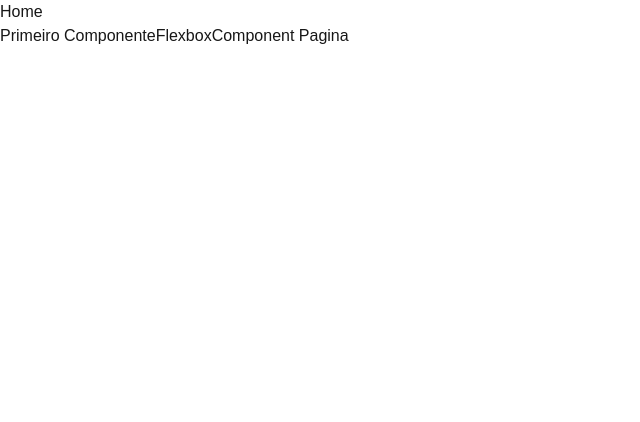
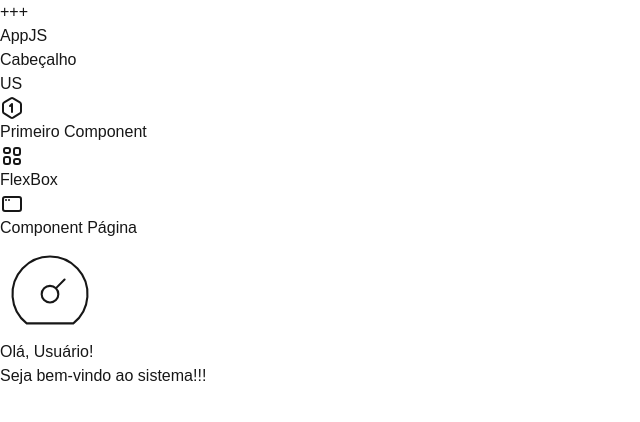
Before and after one commit to Demetrius727/next-masterclass-ts, a Next.js app: page / in a window 1280 px wide. Shown: the top 422 px of the page, without its empty margins (0-640 px from the left). Built offline with nearby package versions, Linux system fonts and the light colour scheme.

Commit message:
update pages

```diff
--- a/src/app/flexbox/page.tsx
+++ b/src/app/flexbox/page.tsx
@@ -1,8 +1,10 @@
 import Caixa from "@/components/Caixa";
+import Pagina from "@/components/template/Pagina";
 
 export default function Page() {
     return (
-        <div className="h-screen">
+        <Pagina>
+            <div className="h-96 w-[900px]">
                 <h1>Flexbox</h1>
                 <div className="bg-zinc-700 h-96 flex justify-around items-start gap-5">
                     <Caixa texto="#1" className="w-24"/>
@@ -10,5 +12,6 @@ export default function Page() {
                     <Caixa texto="#3" className="w-20"/>
                 </div>
             </div>
+        </Pagina>
     )
 }
--- a/src/app/page.tsx
+++ b/src/app/page.tsx
@@ -1,14 +1,16 @@
-import Link from "next/link";
+import Pagina from "@/components/template/Pagina";
+import { IconDashboard } from "@tabler/icons-react";
 
 export default function Home() {
   return (
-    <div className="bg-gradient-to-r from-black to-zinc-800 min-h-screen">
-      <h1 className="font-black">Home</h1>
-      <nav className="flex flex-col">
-        <Link href="/primeiro">Primeiro Componente</Link>
-        <Link href="/flexbox">Flexbox</Link>
-        <Link href="/pagina">Component Pagina</Link>
-      </nav>
-    </div>
+    <Pagina>
+      <div className="flex flex-col justify-center items-center w-full h-96">
+        <IconDashboard size={100} stroke={0.5} className="text-zinc-500"/>
+        <div className="flex flex-col items-center">
+          <h1 className="text-4xl font-black">Olá, Usuário!</h1>
+          <p className="text-lg text-zinc-400">Seja bem-vindo ao sistema!!!</p>
+        </div>
+      </div>
+    </Pagina>
   );
 }
--- a/src/app/pagina/page.tsx
+++ b/src/app/pagina/page.tsx
@@ -1,5 +1,9 @@
 import Pagina from "@/components/template/Pagina";
 
 export default function Page() {
-    return <Pagina />
+    return <Pagina>
+        <div>
+            Exemplo Básico de Página
+        </div>
+    </Pagina>
 }
--- a/src/app/primeiro/page.tsx
+++ b/src/app/primeiro/page.tsx
@@ -1,3 +1,4 @@
+import Pagina from "@/components/template/Pagina"
 
 export default function Primeiro() {
     const raio = 4.5
@@ -25,6 +26,7 @@ export default function Primeiro() {
     }
 
     return (
+        <Pagina>
             <div>
                 {titulo}
                 <div className="flex flex-col">
@@ -37,5 +39,6 @@ export default function Primeiro() {
                     <span>{PI * Math.pow(raio, 2)}</span>
                 </div>
             </div>
+        </Pagina>
     )
 }
--- a/src/components/template/Logo.tsx
+++ b/src/components/template/Logo.tsx
@@ -1,5 +1,8 @@
+import Link from "next/link";
+
 export default function Logo() {
     return (
+        <Link href="/">
             <div className="flex gap-2">
                 <div className="flex gap-1">
                     <span className="flex justify-center h-5 w-5 rounded-full bg-red-500">+</span>
@@ -8,5 +11,6 @@ export default function Logo() {
                 </div>
                 <span className="font-black">AppJS</span>
             </div>
+        </Link>
     )
 }
--- a/src/components/template/Pagina.tsx
+++ b/src/components/template/Pagina.tsx
@@ -1,15 +1,14 @@
-import Caixa from "../Caixa";
 import Cabecalho from "./Cabecalho";
 import MenuPrincipal from "./MenuPrincipal";
 
-export default function Pagina() {
+export default function Pagina(props: any) {
     return (
         <div className="flex flex-col h-screen">
             <Cabecalho />
             <div className="flex flex-grow">
                 <MenuPrincipal />
-                <main>
-                    <Caixa />
+                <main className="p-7 flex-1">
+                    {props.children}
                 </main>
             </div>
         </div>
```
Also changed, not shown: 1 other file (tests, documents, lock files or other folders). Lines whose indentation alone changed are shown as unchanged.
